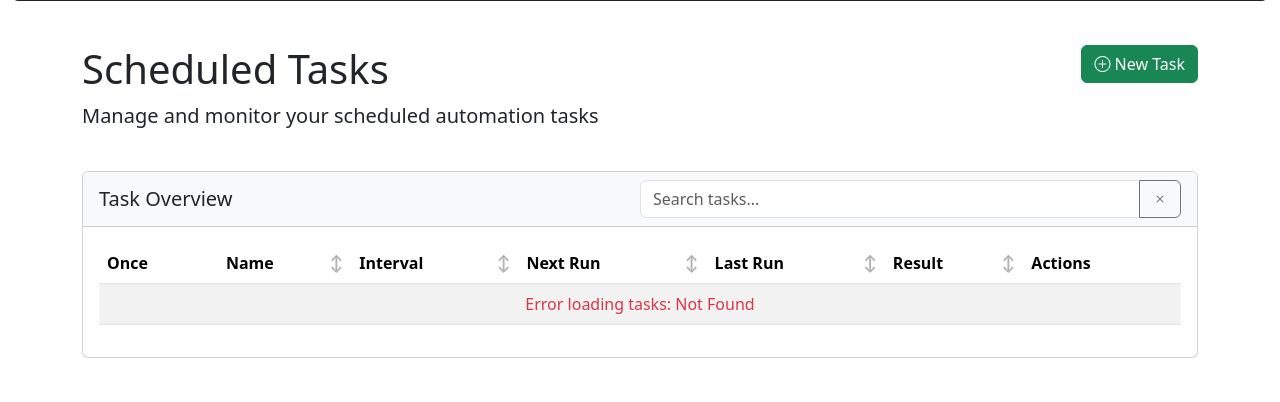
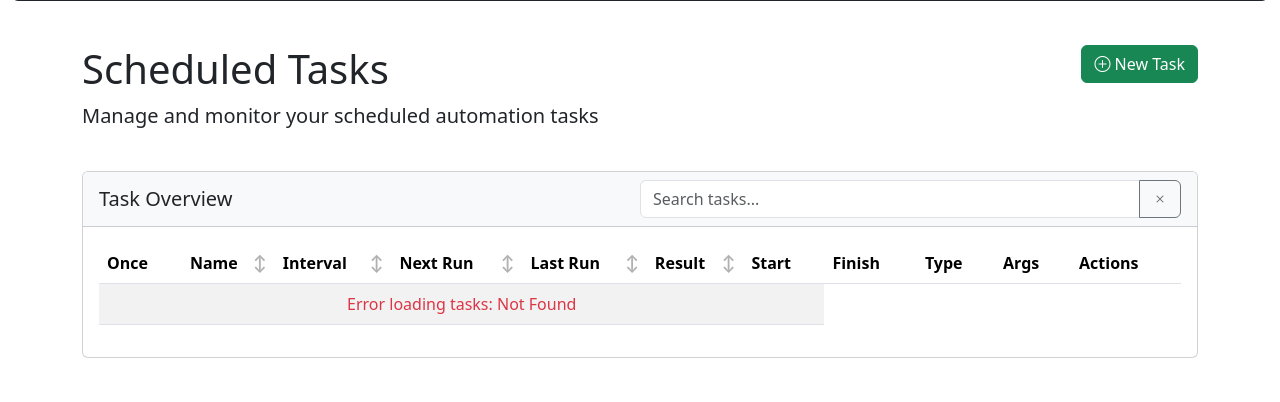
Before and after one commit to nelu/herominer, a Python web app: template data/web/templates/list_tasks.html in a window 1280 px wide. Shown: the part 507-909 px from the top of the page. Run offline with Jinja, Linux system fonts and the light colour scheme; the template is opened without the code that fills it, so the values that code supplies are empty.

Commit message:
task fields

```diff
--- a/app/web/tasks/routes.py
+++ b/app/web/tasks/routes.py
@@ -24,6 +24,7 @@
                 "name": task_name,
                 "interval": task.get("interval"),
                 "function": str(task.get("function")),
+                "args": task.get("args", []),
                 "interval_seconds": parse(task.get("interval", "0")),
                 "next_run": task["job"].next_run.strftime('%Y-%m-%d %H:%M:%S') if task.get("job") and task[
                     "job"].next_run else "0000-00-00 00:00:00",
@@ -31,6 +32,8 @@
                 "task_finish": task_status.get("task_finish"),
                 "task_nextrun": task_status.get("task_nextrun"),
                 "task_result": task_status.get("task_result"),
+                "before": task.get("before"),
+                "after": task.get("after"),
                 "type": task_status.get("once") and "once" or "persistent"
             }
 
--- a/data/web/templates/list_tasks.html
+++ b/data/web/templates/list_tasks.html
@@ -66,8 +66,8 @@
 {% block tab_content %}
 
 <!-- Tasks Tab -->
-<div class="tab-pane fade show active" id="tasks-content" role="tabpanel" aria-labelledby="tasks-tab">
-    <div id="tasks-container" class="container mt-4">
+<div aria-labelledby="tasks-tab" class="tab-pane fade show active" id="tasks-content" role="tabpanel">
+    <div class="container mt-4" id="tasks-container">
         <div class="row mb-4">
             <div class="col">
                 <h1>Scheduled Tasks</h1>
@@ -79,13 +79,12 @@
                 </button>
             </div>
         </div>
-
         <div class="card mb-4">
             <div class="card-header bg-light d-flex justify-content-between align-items-center">
                 <h5 class="mb-0">Task Overview</h5>
                 <div class="input-group w-50">
-                    <input type="text" class="form-control" id="taskSearchInput" placeholder="Search tasks...">
-                    <button class="btn btn-outline-secondary" type="button" id="clearSearchBtn">
+                    <input class="form-control" id="taskSearchInput" placeholder="Search tasks..." type="text"/>
+                    <button class="btn btn-outline-secondary" id="clearSearchBtn" type="button">
                         <i class="bi bi-x"></i>
                     </button>
                 </div>
@@ -101,77 +100,78 @@
                             <th class="sortable">Next Run</th>
                             <th class="sortable">Last Run</th>
                             <th class="sortable">Result</th>
+                            <th>Start</th>
+                            <th>Finish</th>
+                            <th>Type</th>
+                            <th>Args</th>
                             <th>Actions</th>
                         </tr>
                         </thead>
                         <tbody id="taskTableBody">
                         <tr>
-                            <td colspan="7" class="text-center">Loading tasks...</td>
+                            <td class="text-center" colspan="7">Loading tasks...</td>
                         </tr>
                         </tbody>
                     </table>
                 </div>
             </div>
         </div>
-
         <!-- Create Task Modal -->
-        <div class="modal fade" id="createTaskModal" tabindex="-1" aria-labelledby="createTaskModalLabel"
-             aria-hidden="true">
+        <div aria-hidden="true" aria-labelledby="createTaskModalLabel" class="modal fade" id="createTaskModal"
+             tabindex="-1">
             <div class="modal-dialog">
-                <form id="createTaskForm" class="modal-content">
+                <form class="modal-content" id="createTaskForm">
                     <div class="modal-header">
                         <h5 class="modal-title" id="createTaskModalLabel">Create New Task</h5>
-                        <button type="button" class="btn-close" data-bs-dismiss="modal" aria-label="Close"></button>
+                        <button aria-label="Close" class="btn-close" data-bs-dismiss="modal" type="button"></button>
                     </div>
                     <div class="modal-body">
                         <div class="mb-3">
-                            <label for="taskName" class="form-label">Task Name</label>
-                            <input type="text" class="form-control" id="taskName" readonly>
+                            <label class="form-label" for="taskName">Task Name</label>
+                            <input class="form-control" id="taskName" readonly="" type="text"/>
                         </div>
                         <div class="mb-3">
-                            <label for="taskFunction" class="form-label">Function Path</label>
-                            <input type="text" class="form-control" id="taskFunction"
-                                   placeholder="e.g. myapp.jobs.my_func" required>
+                            <label class="form-label" for="taskFunction">Function Path</label>
+                            <input class="form-control" id="taskFunction" placeholder="e.g. myapp.jobs.my_func"
+                                   required="" type="text"/>
                         </div>
                         <div class="mb-3">
-                            <label for="taskInterval" class="form-label">Interval (e.g. 10s, 5m)</label>
-                            <input type="text" class="form-control" id="taskInterval" required>
+                            <label class="form-label" for="taskInterval">Interval (e.g. 10s, 5m)</label>
+                            <input class="form-control" id="taskInterval" required="" type="text"/>
                         </div>
                         <div class="form-check mb-3">
-                            <input type="checkbox" class="form-check-input" checked id="taskOnce" readonly>
+                            <input checked="" class="form-check-input" id="taskOnce" readonly="" type="checkbox"/>
                             <label class="form-check-label" for="taskOnce">Run once only</label>
                         </div>
                         <div class="mb-3">
-                            <label for="taskArgs" class="form-label">Arguments (JSON array)</label>
-                            <input type="text" class="form-control" id="taskArgs" placeholder='["arg1", "arg2"]'>
+                            <label class="form-label" for="taskArgs">Arguments (JSON array)</label>
+                            <input class="form-control" id="taskArgs" placeholder='["arg1", "arg2"]' type="text"/>
                         </div>
                     </div>
                     <div class="modal-footer">
-                        <button type="submit" class="btn btn-primary">Create Task</button>
-                        <button type="button" class="btn btn-secondary" data-bs-dismiss="modal">Cancel</button>
+                        <button class="btn btn-primary" type="submit">Create Task</button>
+                        <button class="btn btn-secondary" data-bs-dismiss="modal" type="button">Cancel</button>
                     </div>
                 </form>
             </div>
         </div>
-
         <!-- Task Detail Modal -->
-        <div class="modal fade" id="taskDetailModal" tabindex="-1" aria-hidden="true">
+        <div aria-hidden="true" class="modal fade" id="taskDetailModal" tabindex="-1">
             <div class="modal-dialog modal-lg">
                 <div class="modal-content">
                     <div class="modal-header">
                         <h5 class="modal-title" id="taskDetailTitle">Task Details</h5>
-                        <button type="button" class="btn-close" data-bs-dismiss="modal" aria-label="Close"></button>
+                        <button aria-label="Close" class="btn-close" data-bs-dismiss="modal" type="button"></button>
                     </div>
                     <div class="modal-body" id="taskDetailBody">
                         <!-- Task detail content will be populated by task-details-panel custom element -->
                     </div>
                     <div class="modal-footer">
-                        <button type="button" class="btn btn-secondary" data-bs-dismiss="modal">Close</button>
+                        <button class="btn btn-secondary" data-bs-dismiss="modal" type="button">Close</button>
                     </div>
                 </div>
             </div>
         </div>
-
         <!-- Template for task-details-panel custom element -->
         <template id="task-details-template">
             <div class="row mb-3">
@@ -217,11 +217,19 @@
             <div class="row">
                 <div class="col-12">
                     <h6>Last Result</h6>
-                    <pre id="task-result" class="bg-light p-3 rounded"></pre>
+                    <pre class="bg-light p-3 rounded" id="task-result"></pre>
                 </div>
             </div>
+
+            <div class="row">
+                <div class="col-6"><strong>After:</strong> <span id="task-after"></span></div>
+                <div class="col-6"><strong>Before:</strong> <span id="task-before"></span></div>
+            </div>
+            <div class="row">
+                <div class="col-6"><strong>Type:</strong> <span id="task-type"></span></div>
+                <div class="col-6"><strong>Args:</strong> <span id="task-args"></span></div>
+            </div>
         </template>
-
         <!-- Template for task row in table -->
         <template id="task-row-template">
             <tr>
@@ -231,17 +239,21 @@
                 <td class="task-next-run"></td>
                 <td class="task-last-run"></td>
                 <td class="task-result"></td>
+                <td class="task-start"></td>
+                <td class="task-before"></td>
+                <td class="task-type"></td>
+                <td class="task-args"></td>
                 <td class="text-nowrap">
-                    <div class="btn-group btn-group-sm" role="group" aria-label="Task Actions">
-                        <button class="btn btn-info view-btn" data-task-id="" data-bs-toggle="tooltip"
+                    <div aria-label="Task Actions" class="btn-group btn-group-sm" role="group">
+                        <button class="btn btn-info view-btn" data-bs-toggle="tooltip" data-task-id=""
                                 title="View Details">
                             <i class="bi bi-eye"></i>
                         </button>
-                        <button class="btn btn-warning edit-btn" data-task-id="" data-bs-toggle="tooltip"
+                        <button class="btn btn-warning edit-btn" data-bs-toggle="tooltip" data-task-id=""
                                 title="Edit Task">
                             <i class="bi bi-pencil"></i>
                         </button>
-                        <button class="btn btn-danger delete-btn" data-task-id="" data-bs-toggle="tooltip"
+                        <button class="btn btn-danger delete-btn" data-bs-toggle="tooltip" data-task-id=""
                                 title="Delete Task">
                             <i class="bi bi-trash"></i>
                         </button>
@@ -250,8 +262,6 @@
             </tr>
         </template>
     </div>
-
-
 </div>
 
 {% endblock %}
@@ -261,7 +271,7 @@
 <script>
     refreshFunction = loadTasks;
     $(document).ready(() => {
-        $('#mainTabsContent').prepend(renderLogWidget({ containerId: 'logs-container' }));
+        $('#mainTabsContent').prepend(renderLogWidget({containerId: 'logs-container'}));
         loadTasks();
     });
 </script>
```
Also changed, not shown: data/web/js/tasks.js (+28 -17 lines).
